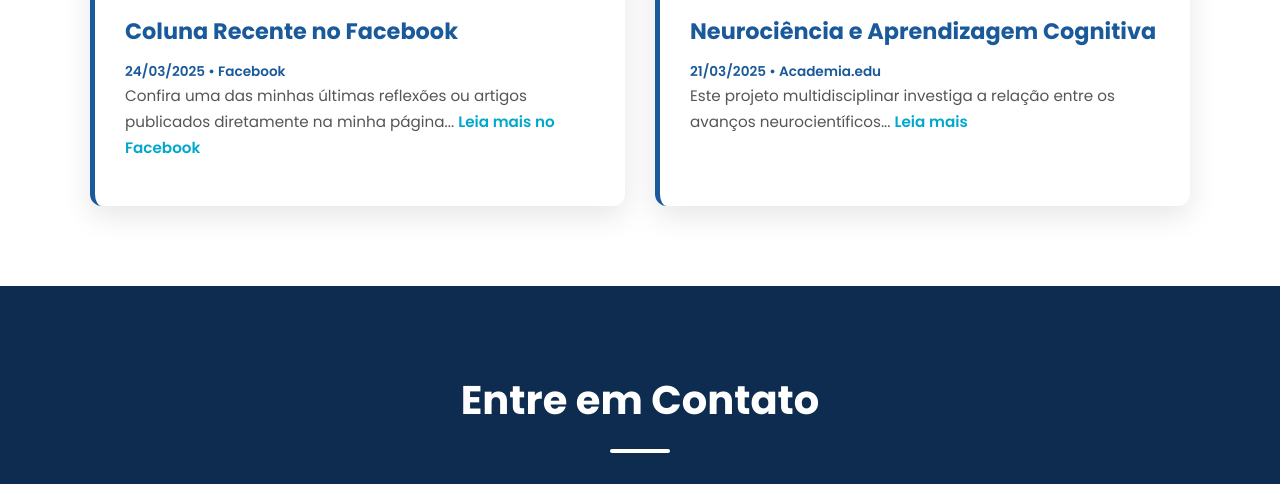
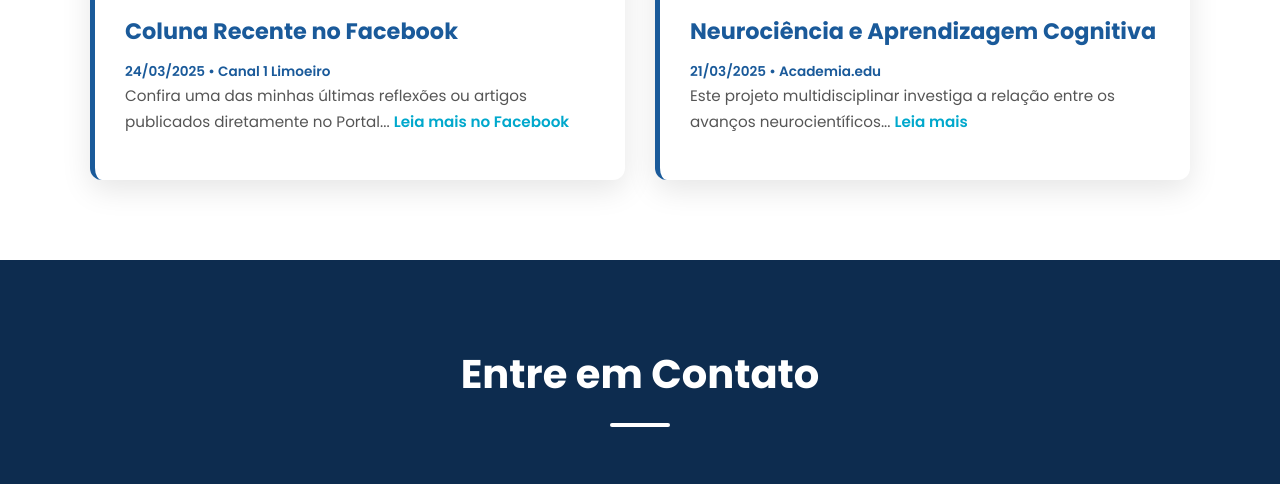
Before and after one commit to profjairofarias/site, a plain HTML site: page index.html in a window 1280 px wide. Shown: the part 4773-5257 px from the top of the page. Drawn offline with nearby package versions, Linux system fonts and the light colour scheme.

Commit message:
Update index.html

```diff
--- a/index.html
+++ b/index.html
@@ -668,8 +668,8 @@
                          <span class="card-icon"><i class="bi bi-facebook"></i></span> <!-- Ícone Facebook -->
                          <!-- EDITE O TÍTULO E PERÍODO PARA REFLETIR O POST -->
                          <h3>Coluna Recente no Facebook</h3>
-                         <span class="period">24/03/2025 • Facebook</span>
-                         <p>Confira uma das minhas últimas reflexões ou artigos publicados diretamente na minha página... <a href="https://www.facebook.com/share/1KjpTczQxH/" target="_blank" rel="noopener noreferrer">Leia mais no Facebook</a></p>
+                         <span class="period">24/03/2025 • Canal 1 Limoeiro</span>
+                         <p>Confira uma das minhas últimas reflexões ou artigos publicados diretamente no Portal... <a href="https://www.facebook.com/share/1KjpTczQxH/" target="_blank" rel="noopener noreferrer">Leia mais no Facebook</a></p>
                          <!-- Link atualizado e target="_blank" adicionado -->
                     </div>
                     <!-- Artigo 2 (Exemplo) -->
```
